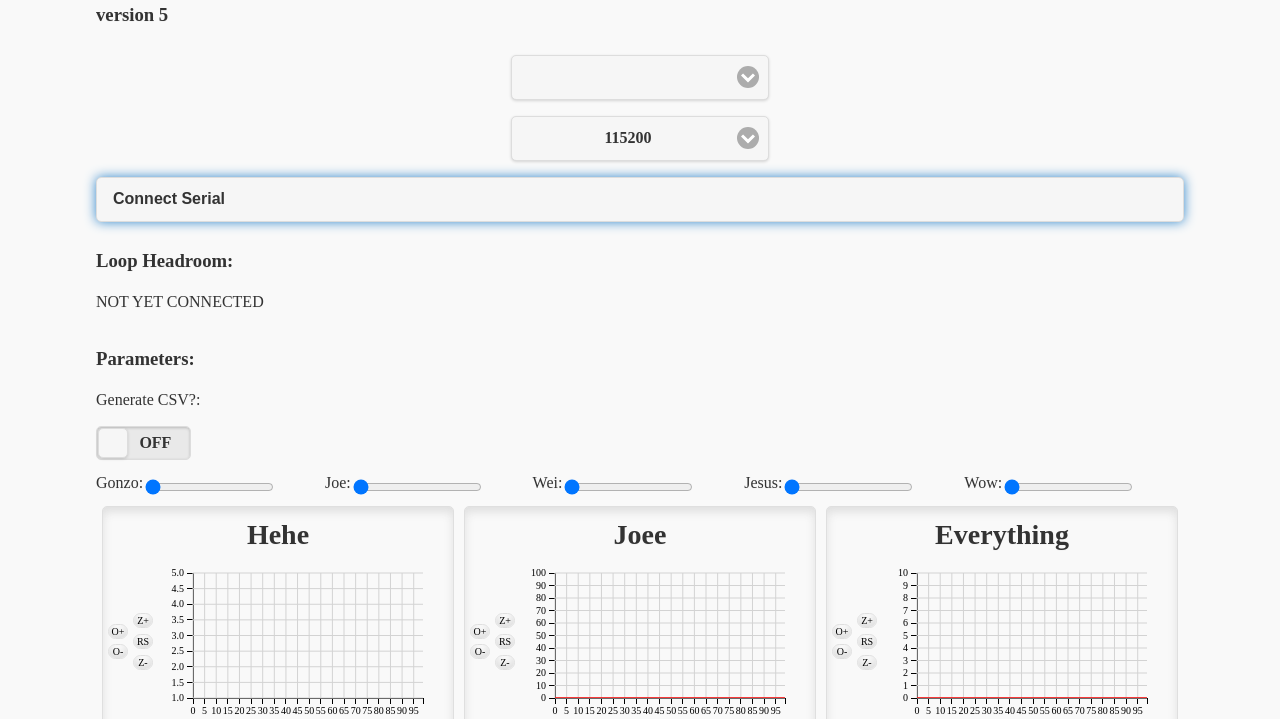
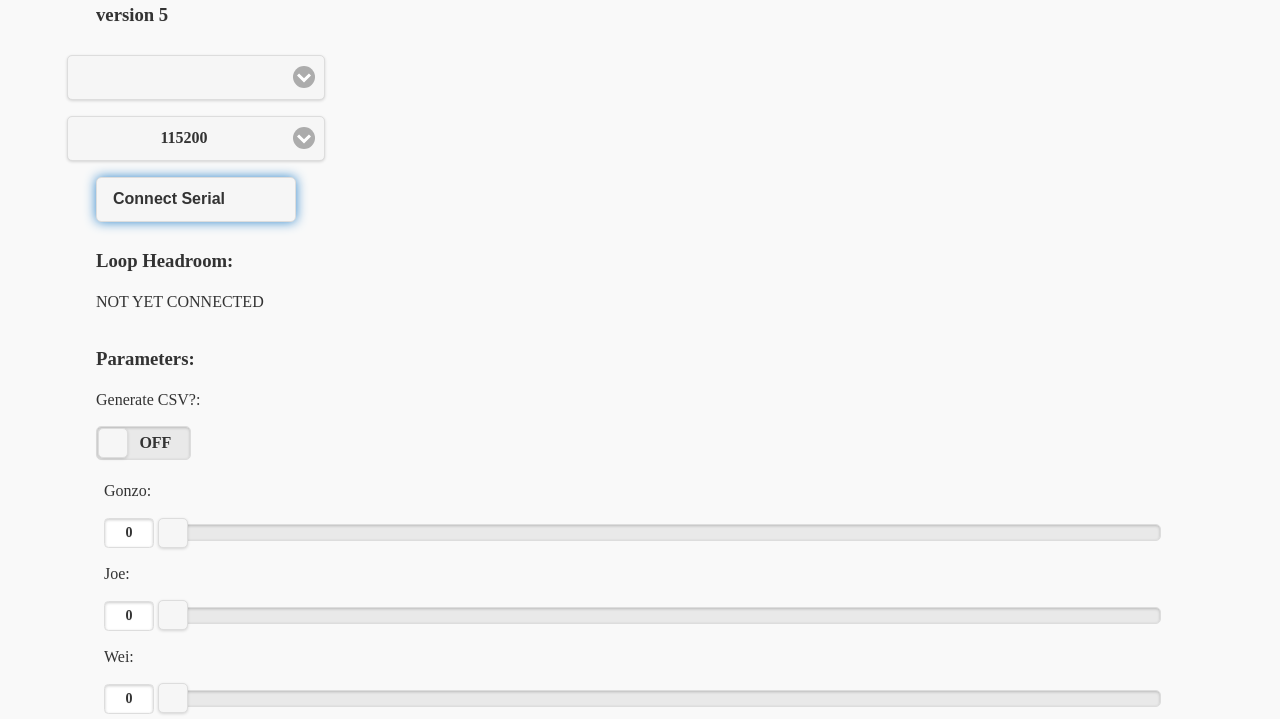
Before and after one commit to dggsax/webform, a plain HTML site: page pages/main.html in a window 1280 px wide. Both pictures are taken after a click on the button "Connect Serial". Shown: the part 81-800 px from the top of the page. Drawn offline with Linux system fonts and the light colour scheme; no server answers.

Commit message:
Woo! Everything drags around and sliders generate normally

```diff
--- a/pages/main.html
+++ b/pages/main.html
@@ -17,6 +17,7 @@
     <script src="../static/js/jquery-ui.js"></script>
     <script src="../static/js/d3.min.js"></script>
     <script src="../static/js/jquery.mobile.min.js"></script>
+    <script src="../static/js/slider.js"></script>
     <script src="../static/js/main.js"></script>
 
     <!-- Page Tab Icon -->
@@ -75,6 +76,7 @@
 		<div>
 		  <button class="pure-button pure-button-primary" href="/pages/index.html">Back</button>
 		</div>
+		<div id="draggable"></div>
 	</div>
 </body>
 </html>
--- a/static/css/main.css
+++ b/static/css/main.css
@@ -20,6 +20,7 @@ html *
     align-items: center;
     flex-direction: column;
     justify-content: center;
+    width: 200px;
 }
 
 .prestaging-item {
@@ -31,15 +32,16 @@ html *
     width: 200px;
 }
 
-.param_area-container {
+.timeplot-container {
     display: -ms-flexbox;
     display: -webkit-flex;
     display: flex;
     flex-direction: row;
     flex-wrap: wrap;
+    flex-grow: 1;
 }
 
-.param_area-item {
+.timeplot-item {
     display: -ms-flexbox;
     display: -webkit-flex;
     display: flex;
@@ -61,6 +63,9 @@ html *
     display: flex;
     background-color: blue;
 }
+
+.draggable { padding: 0.5em; }
+#draggable { width: 150px; height: 150px; padding: 0.5em; background-color: red;}
 button * {
     background-color: red;
 }
--- a/static/js/main.js
+++ b/static/js/main.js
@@ -5,42 +5,12 @@ var HEADROOM_PRESENT = false;
 var ALREADY_BUILT = false;
 var TOGGLE_PARAM = '';
 
-// Function that generates sliders
-var sliders = new Array();
-function slider_generate(name,min,max,resolution){
-    var newb = document.createElement("div");
-    $(newb).addClass('param_area-item');
-    $(newb).attr('id','my_num_row');
-    $(newb).append('<label class="element-label" for="'+name+'">'+name+':</label>');
-    $(newb).append('<input type="range" name="'+name+'" id="'+name+'" value="0" min="'+min+'" max="'+max+'" step='+resolution+' class="paramSlider">');
-    sliders.push({'name': name, 'obj':newb});
-}
-
-
-// Function that builds the sliders
-function build_sliders(alt,csv){
-    var total_rows = Math.ceil(sliders.length/3);
-    var slider_count = 0;
-    for (var i = 0; i < total_rows; i++){
-      var slider_div = document.getElementById("param_area");
-      for (var j = 0; j<3; j++){
-        if(slider_count < sliders.length){
-          $(sliders[slider_count]['obj']).appendTo($(slider_div));
-          slider_count = slider_count+1;
-        }
-      }
-      // var new_buffer2 = document.createElement("div");
-      // $(new_buffer2).addClass("col-md-1");
-      // $(new_buffer2).appendTo($(new_row));
-      // $(new_row).appendTo($("#param_area")).trigger("create");
-    }
-};
-
 // Function that generates plots
 var plots = new Array();
 function plot_generate(name,min,max,datapoints){
     var newb = document.createElement("div"); //create div
     $(newb).addClass("sbs"); //make it sbs
+    $(newb).addClass("draggable");
     var newtitle = document.createElement("div"); //make inside div
     $(newtitle).addClass("plot_title").html(name); //make it title
     var newplot = document.createElement("div"); //make another div
@@ -103,15 +73,15 @@ function build_plots(){
 //                 //
 /////////////////////
 
-$(document).on("mouseover", ".fa-sliders", function(){
+$(document).on("mouseover", ".fa-cog", function(){
     $(this).css("background-color","yellow")
 });
 
-$(document).on("mouseleave", ".fa-sliders", function(){
+$(document).on("mouseleave", ".fa-cog", function(){
     $(this).css("background-color","initial");
 });
 
-$(document).on("click",".fa-sliders",function(){
+$(document).on("click",".fa-cog",function(){
     console.log(this.id);
     // console.log(this.parents());
     var settings = document.createElement("div");
@@ -121,22 +91,10 @@ $(document).on("click",".fa-sliders",function(){
 
 /////////////////////END OF AUTOPILOT/////////////////////
 
-/////////////////////
-//                 //
-//    Draggable    //
-//                 //
-/////////////////////
-
-$( function() {
-    $( "#draggable" ).draggable();
-} );
-
-/////////////////////END OF AUTOPILOT/////////////////////
-
 var datapoints = 100
 var isActive;
-
 $(document).on('pageinit', function() {
+    // $.mobile.ignoreContentEnabled=true;
     isActive = true; //used for turning off plot updates when page not in focus
     window.onfocus = function () {
       console.log("IN FOCUS");
@@ -280,6 +238,9 @@ $(document).on('pageinit', function() {
         });
         socket.emit('all set from gui');
         ALREADY_BUILT = true;
+        $( function() {
+            $( ".draggable" ).draggable();
+        } );
     };
 
     socket.on('setup slider', function(thing){
@@ -338,6 +299,13 @@ $(document).on('pageinit', function() {
         console.log("hover");
     });
 
+    // $('#draggable').hover(function() {
+    //     $(this).draggable();
+    // });
+
+    // $('.draggable').hover(function() {
+    //     $(this).draggable();
+    // });
 });
 
 function LWChart(div_id,color,y_range,height,width,vals){
--- /dev/null
+++ b/static/js/slider.js
@@ -0,0 +1,71 @@
+//////////////////////////////////////////////////////////////////////////////////////////////
+//                                                                                          //
+//    Slider handler                                                                        //
+//                                                                                          //
+//       Job: builds and generates sliders then updates socket with slider value changes    //
+//                                                                                          //
+//       What it needs to do: settings gear to allow specification for:                     //
+//             * sin wave generation                                                        //
+//             * square wave generation                                                     //
+//             * amplitude                                                                  //
+//			   * offset                                                                     //
+//			   * frequency                                                                  //
+//			   * resolution                                                                 //
+//                                                                                          //
+//////////////////////////////////////////////////////////////////////////////////////////////
+
+// Function that generates sliders and stores them into an array
+var sliders = new Array();
+function slider_generate(name,min,max,resolution){
+	var newb = document.createElement("div");
+	$(newb).addClass('param_area-item');
+	$(newb).addClass('draggable');
+	// $(newb).addClass('timeplot-item')
+	$(newb).attr('id','my_num_row');
+	$(newb).append('<label class="element-label" for="'+name+'">'+name+':</label>');
+	var slider = document.createElement("div");
+	$(slider).addClass("ui-slider");
+	$(slider).append('<input type="number" data-type="range" name="'+name // create the name
+		+'" id="'+name // create the id
+		+'" value="0" min="'+min // define the min
+		+'" max="'+max // define the max
+		+'" step='+resolution // define the resolution (step)
+		+' class="paramSlider">'); // finish specifying everything...
+	var animated_slider = document.createElement("div");
+	$(animated_slider).attr("role","application");
+	$(animated_slider).addClass("ui-slider-track ui-shadow-inset ui-bar-inherit ui-corner-all");
+	var slider_dial = document.createElement("a");
+	$(slider_dial).addClass("ui-slider-handle ui-btn ui-shadow");
+	$(slider_dial).attr({
+		"role":"slider",
+		"type":"number",
+		"aria-valuemin":min,
+		"aria-valuemax":max,
+		"aria-valuenow":"0",
+		"aria-valuetext":"0",
+		"title":"0",
+		"aria-labelledby":name+"-label"
+	});
+	$(animated_slider).append(slider_dial);
+	$(slider).append(animated_slider);
+	$(newb).append(slider);
+	sliders.push({'name': name, 'obj':newb});
+};
+
+// Function that builds the sliders
+function build_sliders(alt,csv){
+    var total_rows = Math.ceil(sliders.length/3);
+    var slider_count = 0;
+    for (var i = 0; i < total_rows; i++){
+      var slider_div = document.getElementById("param_area");
+      for (var j = 0; j<3; j++){
+        if(slider_count < sliders.length){
+          $(sliders[slider_count]['obj']).appendTo($(slider_div));
+          $(sliders[slider_count]['obj']).children().children().eq(1).remove("div"); // remove the freaking autogenerated input field....
+          slider_count = slider_count+1;
+        }
+      }
+
+      $(slider_div).appendTo($("#param_area")).trigger("create");
+    }
+};
```
Also changed, not shown: static/js/timeplot.js (added, +67 -0 lines), 2 other files.
